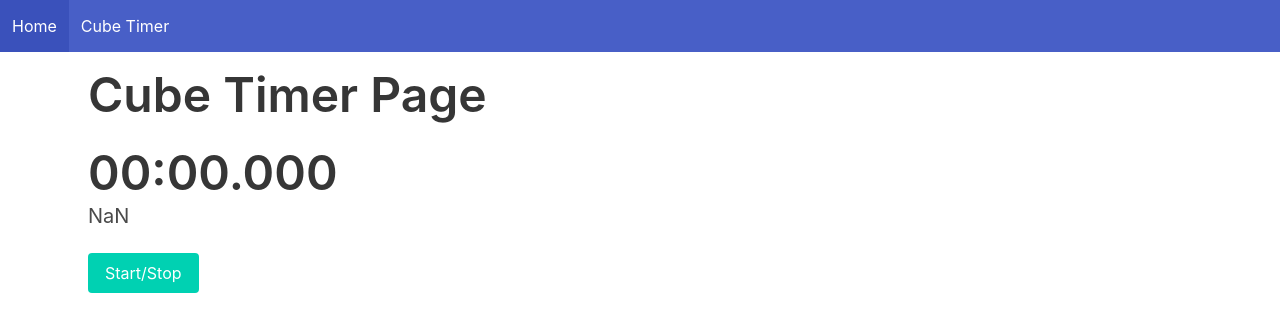
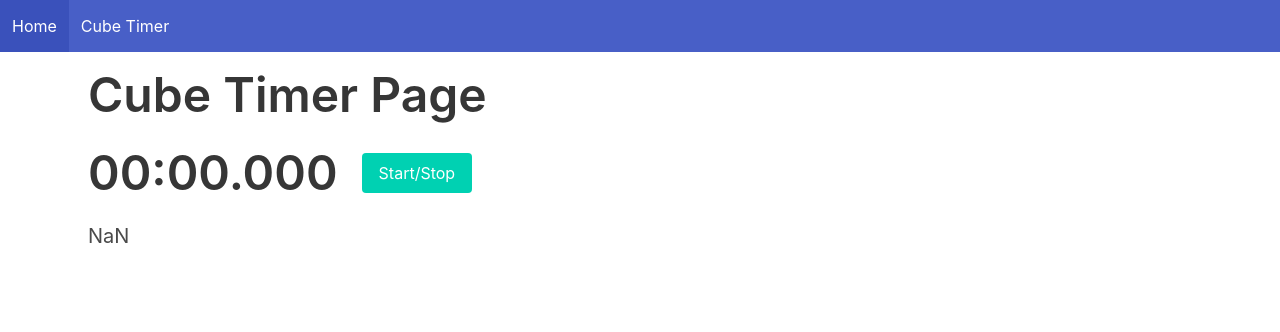
Before and after one commit to Scott-Gibson-Coding/hobbies-site, a React (Create React App) app: page /cubetimer in a window 1280 px wide. Shown: the top 332 px of the page. Built offline with nearby package versions, Linux system fonts and the light colour scheme; the HTML template or start-up script is replaced by a standard one.

Commit message:
Moved timer logic to its own component, Timer.jsx.

```diff
--- a/src/components/Cubetimer.jsx
+++ b/src/components/Cubetimer.jsx
@@ -1,61 +1,19 @@
-import { useState, useEffect, useRef } from 'react';
+import { useState, useEffect } from 'react';
+import Timer from './Timer';
 
 // Cubetimer page
 const Cubetimer = () => {
-    const timer = useRef(null);
     const [avg, setAvg] = useState(NaN);
-    const [running, setRunning] = useState(false);
-    const [startTime, setStartTime] = useState(0);
-    const [endTime, setEndTime] = useState(0);
-
-    const timer_interrupt = 53;
-    // timer interrupt to update the timer on screen if running
-    useEffect(() => {
-        if (running) {
-            timer.current = setInterval(() => {
-                setEndTime((time) => time + timer_interrupt);
-            }, timer_interrupt);
-        }
-
-        return () => clearInterval(timer.current);
-    }, [running]);
-
-    const startTimer = () => {
-        setStartTime(Date.now());
-        setEndTime(Date.now());
-        setRunning(true);
-    }
-
-    const stopTimer = () => {
-        setEndTime(Date.now());
-        setRunning(false);
-    }
 
     return (
         <div className='container pl-5 pt-4'>
             <h1 className='title is-1'>Cube Timer Page</h1>
-            <h1 className='title is-1 bulma-unselectable-mixin'>
-                {formatTime(endTime - startTime)}
-            </h1>
+            <Timer />
             <h2 className='subtitle is-5'>
                 {avg ? avg.toFixed(3) : avg.toString()}
             </h2>
-            <button className='button is-primary'
-                onClick={running ? stopTimer : startTimer}>
-                Start/Stop
-            </button>
         </div>
     );
 }
 
-// formats an amount of milliseconds into 00:00.00
-const formatTime = (time) => {
-    let mills = time % 1000;
-    time = (time - mills) / 1000;
-    let secs = time % 60;
-    let mins = Math.floor(time / 60);
-
-    return `${mins.toString().padStart(2, '0')}:${secs.toString().padStart(2, '0')}.${mills.toString().padStart(3, '0')}`;
-}
-
 export default Cubetimer;
--- /dev/null
+++ b/src/components/Timer.jsx
@@ -0,0 +1,61 @@
+import { useState, useEffect, useRef } from 'react';
+
+// Timer component
+const Timer = () => {
+    const timer = useRef(null);
+    const [running, setRunning] = useState(false);
+    const [startTime, setStartTime] = useState(0);
+    const [endTime, setEndTime] = useState(0);
+
+    const timer_interrupt = 53;
+    // timer interrupt to update the timer on screen if running
+    useEffect(() => {
+        if (running) {
+            timer.current = setInterval(() => {
+                setEndTime((time) => time + timer_interrupt);
+            }, timer_interrupt);
+        }
+
+        return () => clearInterval(timer.current);
+    }, [running]);
+
+    const startTimer = () => {
+        setStartTime(Date.now());
+        setEndTime(Date.now());
+        setRunning(true);
+    }
+
+    const stopTimer = () => {
+        setEndTime(Date.now());
+        setRunning(false);
+    }
+
+    return (
+        <div className='columns is-vcentered is-mobile'>
+            <div className='column is-narrow'>
+                <h1 className='title is-1 bulma-unselectable-mixin'>
+                    {formatTime(endTime - startTime)}
+                </h1>
+            </div>
+            <div className='column'>
+                <button className='button is-primary'
+                    onClick={running ? stopTimer : startTimer}>
+                    Start/Stop
+                </button>
+            </div>
+        </div>
+    );
+}
+
+// formats a time in milliseconds into mm:ss.xxx
+// 1024 --> 00:01.024
+const formatTime = (time) => {
+    let mills = time % 1000;
+    time = (time - mills) / 1000;
+    let secs = time % 60;
+    let mins = Math.floor(time / 60);
+
+    return `${mins.toString().padStart(2, '0')}:${secs.toString().padStart(2, '0')}.${mills.toString().padStart(3, '0')}`;
+}
+
+export default Timer;
```
